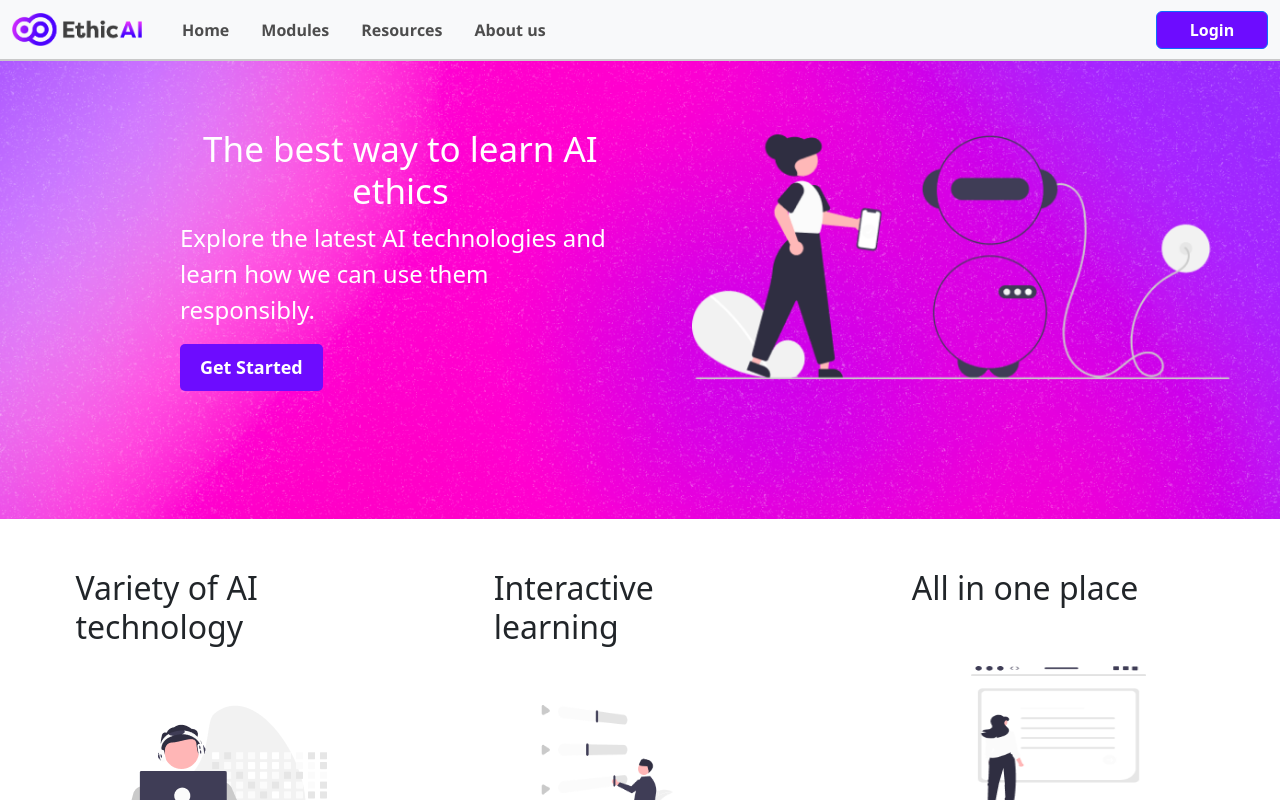
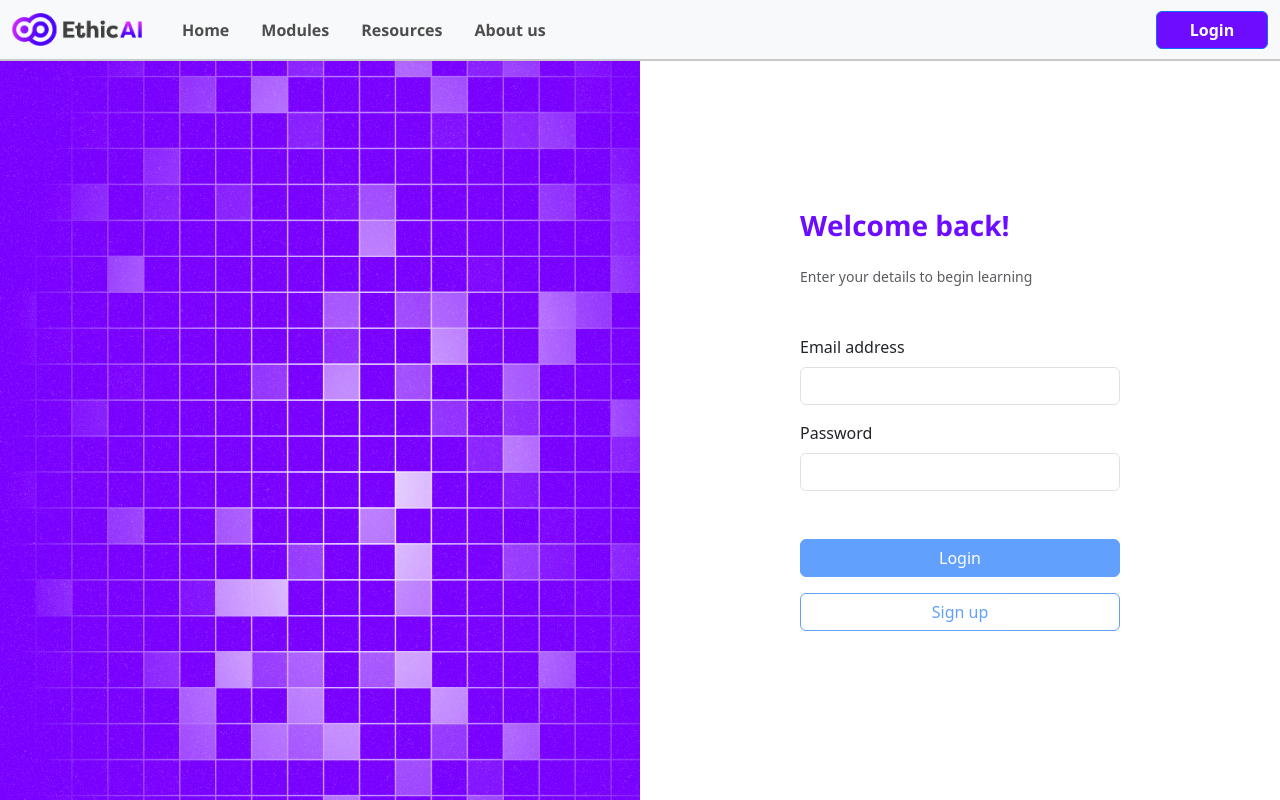
Before and after one commit to harslash/EthicAI, a Vue app in the folder project/ethicai-spa/: page / in a window 1280 px wide. Shown: the top 800 px of the page. Built offline with nearby package versions, Linux system fonts and the light colour scheme.

Commit message:
Added navigation bar and footer into login page

```diff
--- a/project/ethicai-spa/src/App.vue
+++ b/project/ethicai-spa/src/App.vue
@@ -1,10 +1,10 @@
 <template>
   <!-- <landingPage></landingPage> -->
-  <NavBar></NavBar>
-  <!-- <LandingPage/> -->
-  <LandingHero/>
+  <!-- <NavBar></NavBar> -->
+  <LoginPage/>
+  <!-- <LandingHero/>
   <LandingCard/>
-  <PageFooter/>
+  <PageFooter/> -->
 
 
 </template>
--- a/project/ethicai-spa/src/components/pages/login-page.vue
+++ b/project/ethicai-spa/src/components/pages/login-page.vue
@@ -1,4 +1,5 @@
 <template>
+    <nav-bar/>
     <div class="container-fluid text-center">
       <div class="row h-100">
         <div class="col-md-6 image-col">
@@ -33,10 +34,13 @@
         </div>
       </div>
     </div>
+    <page-footer/>
 </template>
 
 <script lang="ts">
 import { defineComponent, ref } from 'vue';
+import NavBar from '../reusable/nav-bar.vue';
+import PageFooter from '../reusable/page-footer.vue';
 
 const message = ref('Hello, Vue!');
 
@@ -54,6 +58,10 @@ export default defineComponent({
     },
     methods: {
 
+    },
+    components: {
+        'nav-bar': NavBar,
+        'page-footer': PageFooter
     }
 });
 </script>
```
